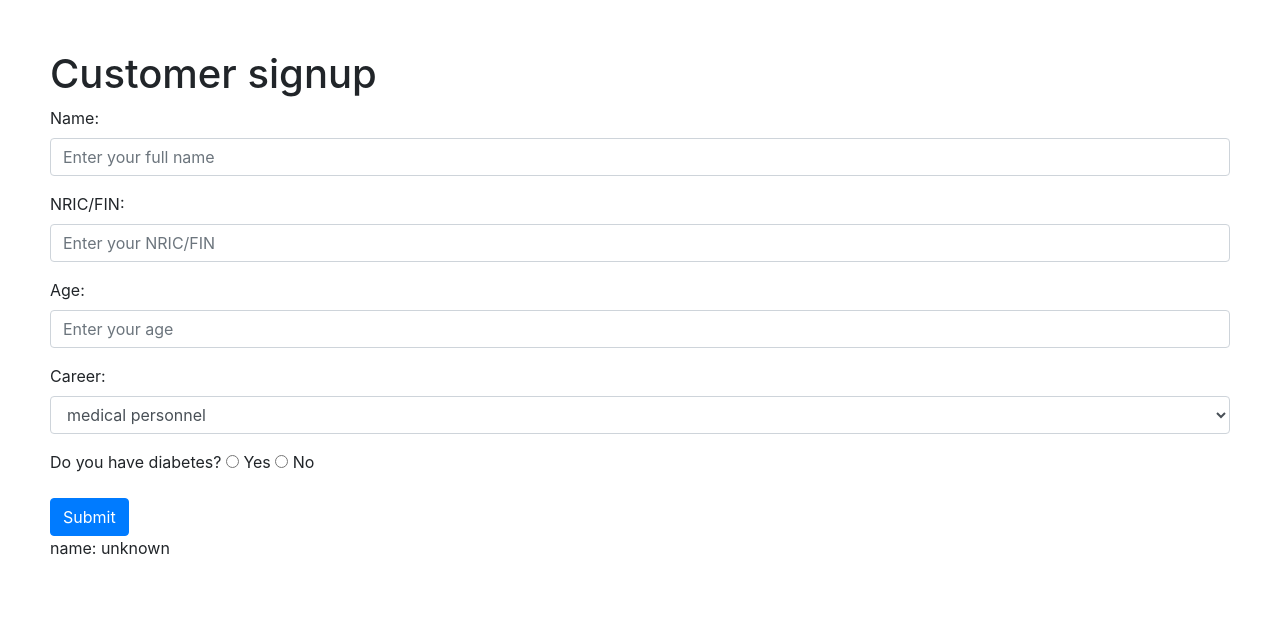
After one commit to LiuYanJulia/hackathon-project, a Node server app: page /signup in a window 1280 px wide. The commit adds this page. Shown: the top 625 px of the page. Run offline with Node 20, Linux system fonts and the light colour scheme; some libraries are stand-ins or nearby versions.

Commit message:
Signup basics

```diff
--- a/App/app.js
+++ b/App/app.js
@@ -8,6 +8,7 @@ var indexRouter = require('./routes/index');
 var usersRouter = require('./routes/users');
 var customerRouter = require('./routes/customer');
 var adminRouter = require('./routes/admin');
+var signupRouter = require('./routes/signup');
 
 var app = express();
 
@@ -25,6 +26,7 @@ app.use('/', indexRouter);
 app.use('/users', usersRouter);
 app.use('/customer', customerRouter);
 app.use('/admin', adminRouter);
+app.use('/signup', signupRouter);
 
 // catch 404 and forward to error handler
 app.use(function(req, res, next) {
--- a/App/routes/customer.js
+++ b/App/routes/customer.js
@@ -3,6 +3,7 @@ var router = express.Router();
 
 /* GET home page. */
 router.get('/', function(req, res, next) {
+  //var userid = req.params.userid;
   res.render('index', { title: 'Customer' });
 });
 
--- /dev/null
+++ b/App/routes/signup.js
@@ -0,0 +1,15 @@
+var express = require('express');
+var router = express.Router();
+
+/* GET home page. */
+router.get('/', function(req, res, next) {
+  res.render('signup', { title: 'Customer signup', username: 'unknown' });
+});
+
+router.post('/', function(req, res, next) {
+  var username = req.body.username;
+  //res.render('signup', { title: 'Customer signup', username: username });
+  res.redirect('/customer');
+})
+
+module.exports = router;
--- a/App/views/index.ejs
+++ b/App/views/index.ejs
@@ -12,6 +12,7 @@
     <h1><%= title %></h1>
     <p>Welcome to <%= title %></p>
     <div id="select-login">
+      <a href="/signup"><button type="button" class="btn btn-primary">Sign up as customer</button></a>
       <a href="/customer"><button type="button" class="btn btn-primary">Log in as customer</button></a>
       <a href="/admin"><button type="button" class="btn btn-primary">Log in as admin</button></a>
     </div>
--- /dev/null
+++ b/App/views/signup.ejs
@@ -0,0 +1,47 @@
+<!DOCTYPE html>
+<html>
+  <head>
+    <title><%= title %></title>
+    <link rel='stylesheet' href='/stylesheets/style.css' />
+    <link rel="stylesheet" href="https://stackpath.bootstrapcdn.com/bootstrap/4.2.1/css/bootstrap.min.css" integrity="sha384-GJzZqFGwb1QTTN6wy59ffF1BuGJpLSa9DkKMp0DgiMDm4iYMj70gZWKYbI706tWS" crossorigin="anonymous">
+    <script src="https://code.jquery.com/jquery-3.3.1.slim.min.js" integrity="sha384-q8i/X+965DzO0rT7abK41JStQIAqVgRVzpbzo5smXKp4YfRvH+8abtTE1Pi6jizo" crossorigin="anonymous"></script>
+    <script src="https://cdnjs.cloudflare.com/ajax/libs/popper.js/1.14.6/umd/popper.min.js" integrity="sha384-wHAiFfRlMFy6i5SRaxvfOCifBUQy1xHdJ/yoi7FRNXMRBu5WHdZYu1hA6ZOblgut" crossorigin="anonymous"></script>
+    <script src="https://stackpath.bootstrapcdn.com/bootstrap/4.2.1/js/bootstrap.min.js" integrity="sha384-B0UglyR+jN6CkvvICOB2joaf5I4l3gm9GU6Hc1og6Ls7i6U/mkkaduKaBhlAXv9k" crossorigin="anonymous"></script>
+  </head>
+  <body>
+    <h1><%= title %></h1>
+    <form id="html_form" role="form" method="post" action="">
+      <div class="form-group">
+        <label for="username">Name: </label>
+        <input type="text" class="form-control" id="username" name="username" placeholder="Enter your full name">
+      </div>
+      <div class="form-group">
+        <label for="nric">NRIC/FIN: </label>
+        <input type="text" class="form-control" id="nric" name="nric" placeholder="Enter your NRIC/FIN">
+      </div>
+      <div class="form-group">
+        <label for="age">Age: </label>
+        <input type="number" step="1" class="form-control" id="age" name="age" placeholder="Enter your age">
+      </div>
+      <div class="form-group">
+        <label for="career">Career: </label>
+        <select class="form-control" id="career" name="career">
+          <option value="medical personnel">medical personnel</option>
+          <option value="other public service worker">other public service worker</option>
+          <option value="others">others</option>
+        </select>
+      </div>
+      <div class="form-group">
+        <label>Do you have diabetes? </label>
+        <input type="radio" id="diabetes" name="diabetes" value="true">
+        <label for="diabetes">Yes</label>
+        <input type="radio" id="diabetes" name="diabetes" value="false">
+        <label for="diabetes">No</label>
+      </div>
+      <button type="submit" class="btn btn-primary">Submit</button>
+    </form>
+    <div id="test">
+      <p>name: <%= username%></p>
+    </div>
+  </body>
+</html>
```
